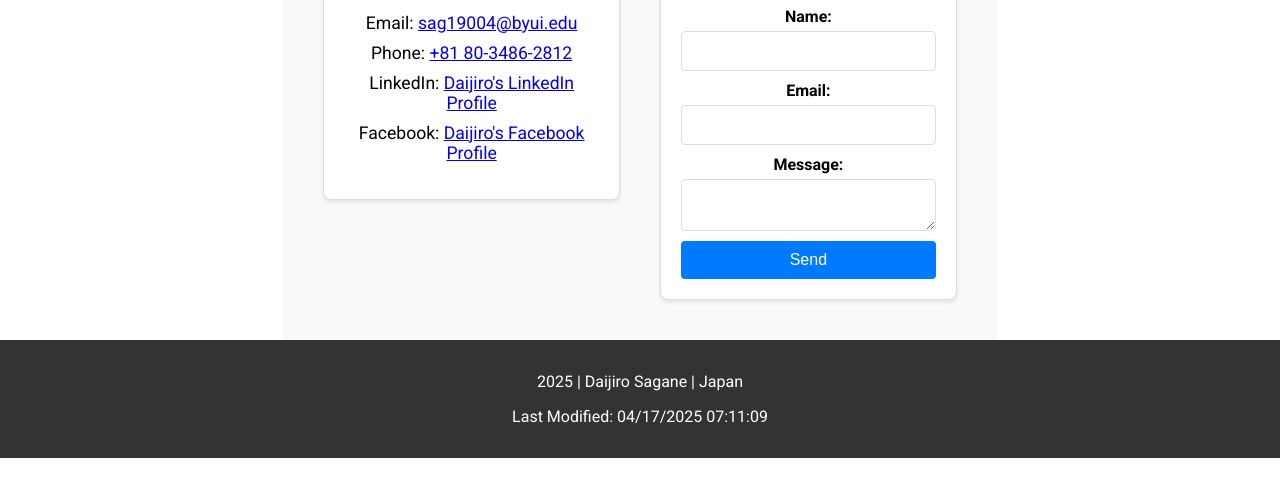
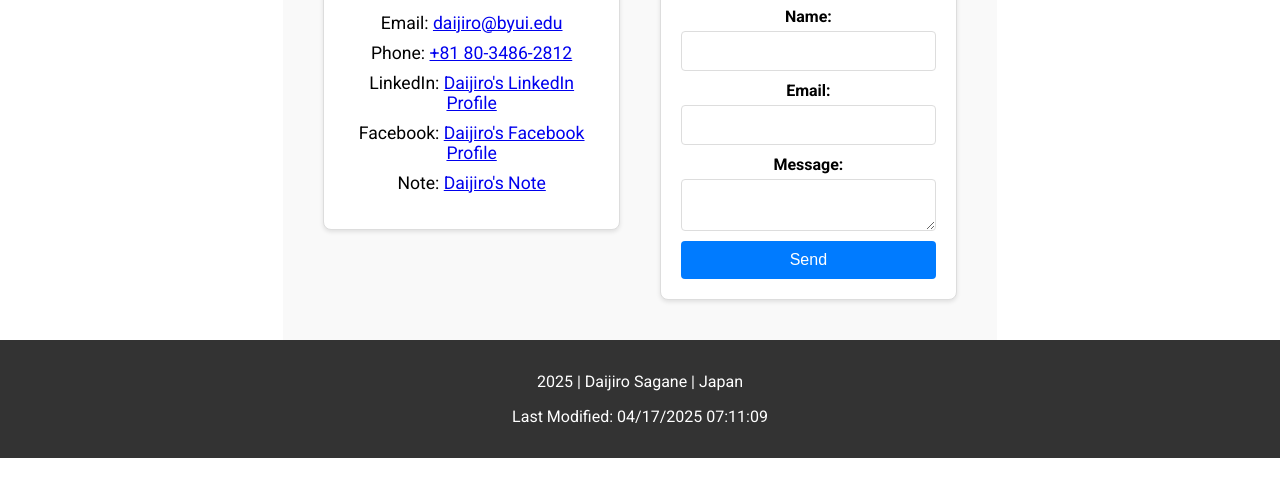
Before and after one commit to daijir/wdd131, a plain HTML site: page project/contact.html in a window 1280 px wide. Shown: the part 252-748 px from the top of the page. Drawn offline with Linux system fonts and the light colour scheme.

Commit message:
adjected

```diff
--- a/project/contact.html
+++ b/project/contact.html
@@ -31,10 +31,11 @@
         <div>
             <h2>Contact Info</h2>
             <ul>
-                <li><p>Email: <a href="mailto:sag19004@byui.edu">sag19004@byui.edu</a></p></li>
+                <li><p>Email: <a href="mailto:sag19004@byui.edu">daijiro@byui.edu</a></p></li>
                 <li><p>Phone: <a href="tel:+818034862812">+81 80-3486-2812</a></p></li>
                 <li><p>LinkedIn: <a href="https://www.linkedin.com/in/daijiro-sagane-b50506291/" target="_blank">Daijiro's LinkedIn Profile</a></p></li>
                 <li><p>Facebook: <a href="https://www.facebook.com/daijiro.sagane.1" target="_blank">Daijiro's Facebook Profile</a></p></li>
+                <li><p>Note: <a href="https://note.com/daijir" target="_blank">Daijiro's Note</a></p></li>
             </ul>
         </div>
         <div>
--- a/project/scripts/project.js
+++ b/project/scripts/project.js
@@ -39,7 +39,7 @@ document.addEventListener('DOMContentLoaded', function() {
             projects: "プロジェクトなし"
         },
         {
-            title: "CTF (Capture The Flag))",
+            title: "CTF (Capture The Flag)",
             description: "Hack The BoxやVulnHubなどを通じて20台以上の仮想マシンを攻略した経験があります。",
             experience: "6カ月",
             projects: "プロジェクトなし"
```
